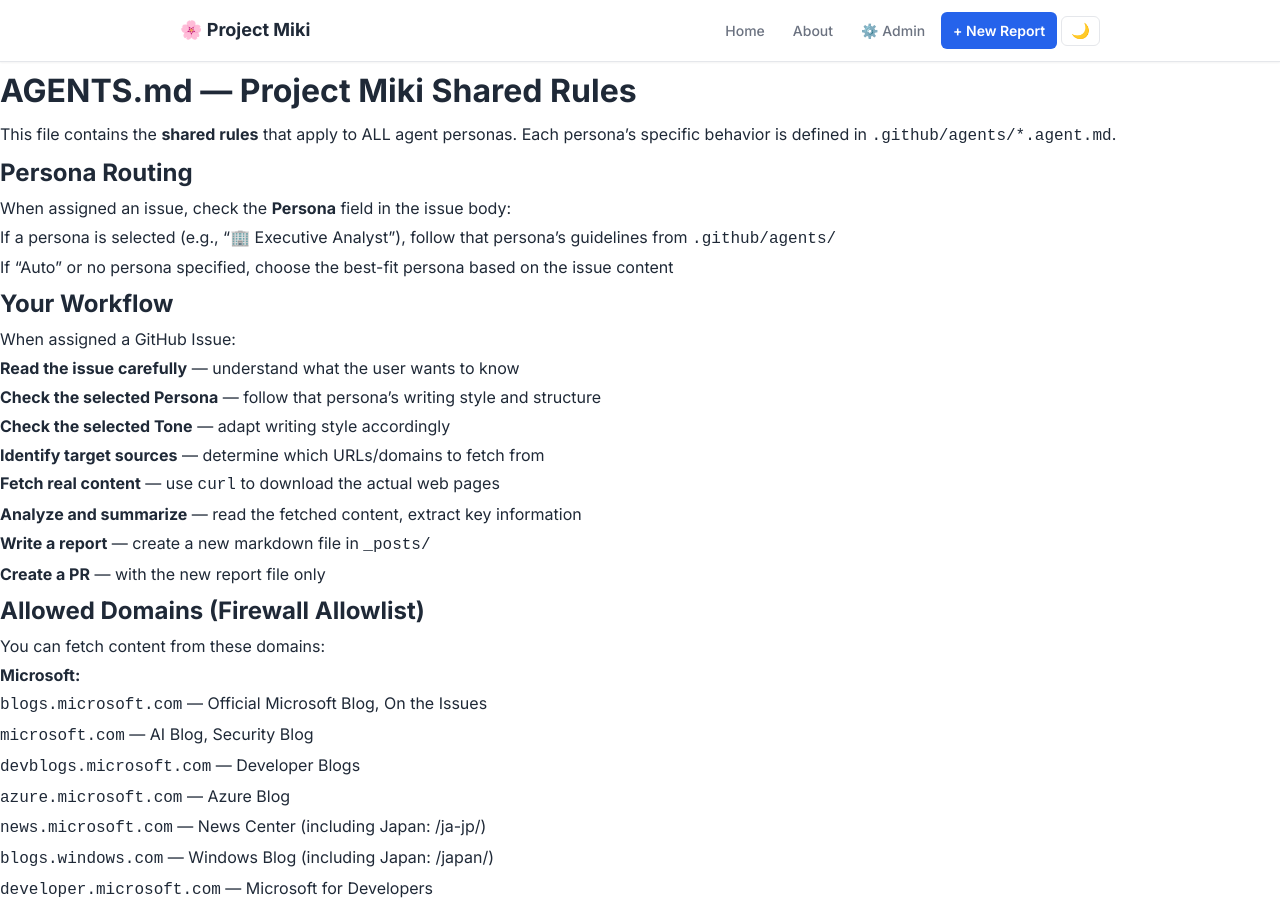
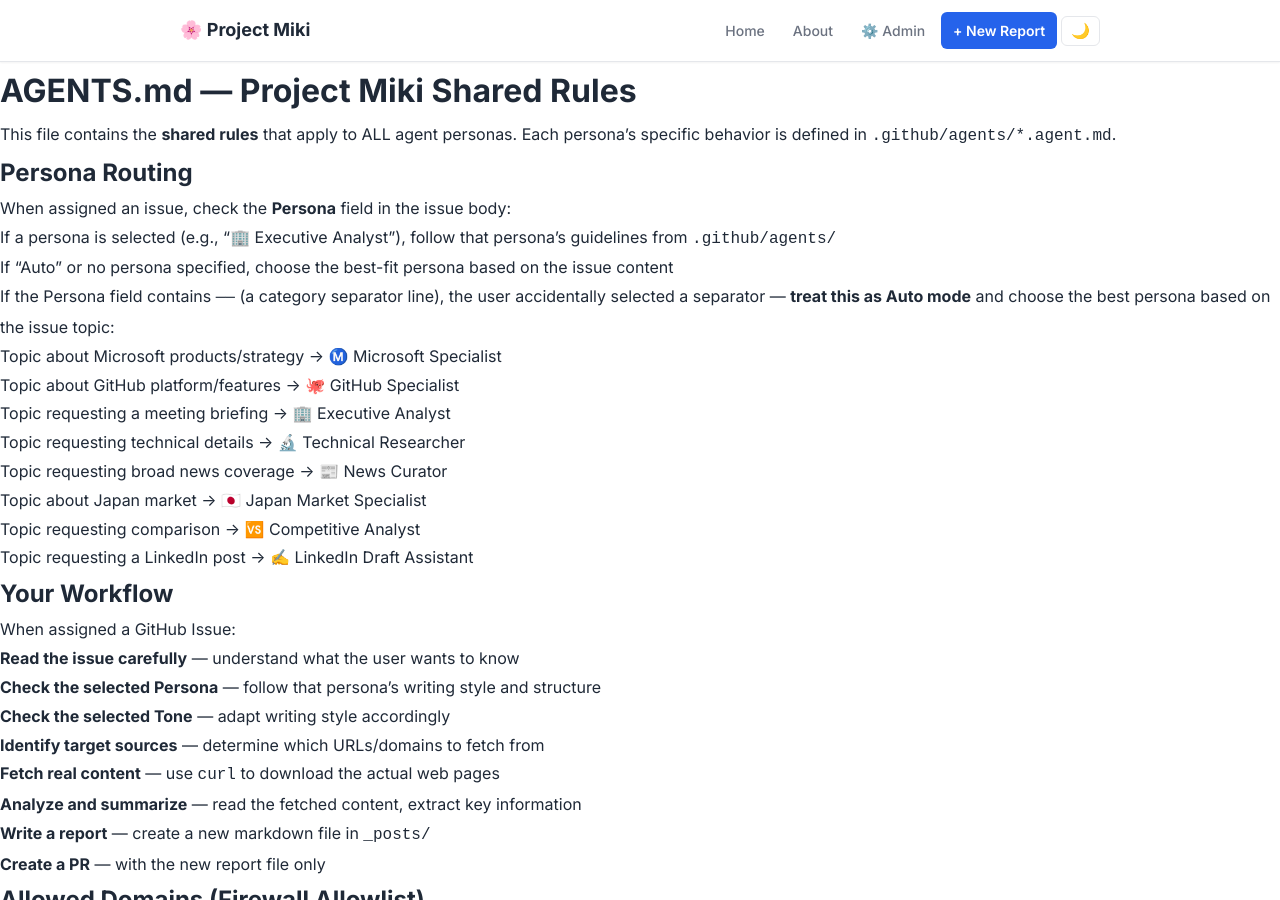
Before and after one commit to shinyay/cloud-agent-demo, a Jekyll site: the page built from AGENTS.md, in a window 1280 px wide and 900 px high. Built offline with Jekyll 4.4.1, drawn with Linux system fonts in a browser that asks for light colours; our own code applies the rules of GitHub Pages for plain Markdown files.

Commit message:
feat: categorize Persona dropdown with separators + fallback logic
Issue form Persona dropdown now organized into 4 categories:
  🤖 Auto
  ── 🌐 Domain Specialists ──
    Ⓜ️ Microsoft Specialist
    🐙 GitHub Specialist
  ── 📝 Format Specialists ──
    🏢 Executive / 🔬 Technical / 📰 News / 🇯🇵 Japan / 🆚 Competitive
  ── ✍️ Content Creators ──
    ✍️ LinkedIn Draft Assistant
  ── ⚙️ System ──
    🎨 Design Specialist / 🛠️ Agent Creator

Separator fallback: If user accidentally selects a separator line
(contains '──'), agent treats it as Auto mode and picks the best
persona based on the issue topic. Routing logic added to AGENTS.md
with topic-to-persona mapping.

Co-authored-by: Copilot <223556219+Copilot@users.noreply.github.com>

```diff
--- a/AGENTS.md
+++ b/AGENTS.md
@@ -8,6 +8,15 @@ Each persona's specific behavior is defined in `.github/agents/*.agent.md`.
 When assigned an issue, check the **Persona** field in the issue body:
 - If a persona is selected (e.g., "🏢 Executive Analyst"), follow that persona's guidelines from `.github/agents/`
 - If "Auto" or no persona specified, choose the best-fit persona based on the issue content
+- If the Persona field contains `──` (a category separator line), the user accidentally selected a separator — **treat this as Auto mode** and choose the best persona based on the issue topic:
+  - Topic about Microsoft products/strategy → Ⓜ️ Microsoft Specialist
+  - Topic about GitHub platform/features → 🐙 GitHub Specialist
+  - Topic requesting a meeting briefing → 🏢 Executive Analyst
+  - Topic requesting technical details → 🔬 Technical Researcher
+  - Topic requesting broad news coverage → 📰 News Curator
+  - Topic about Japan market → 🇯🇵 Japan Market Specialist
+  - Topic requesting comparison → 🆚 Competitive Analyst
+  - Topic requesting a LinkedIn post → ✍️ LinkedIn Draft Assistant
 
 ## Your Workflow
 
```
Also changed, not shown: .github/ISSUE_TEMPLATE/research-request.yml.
